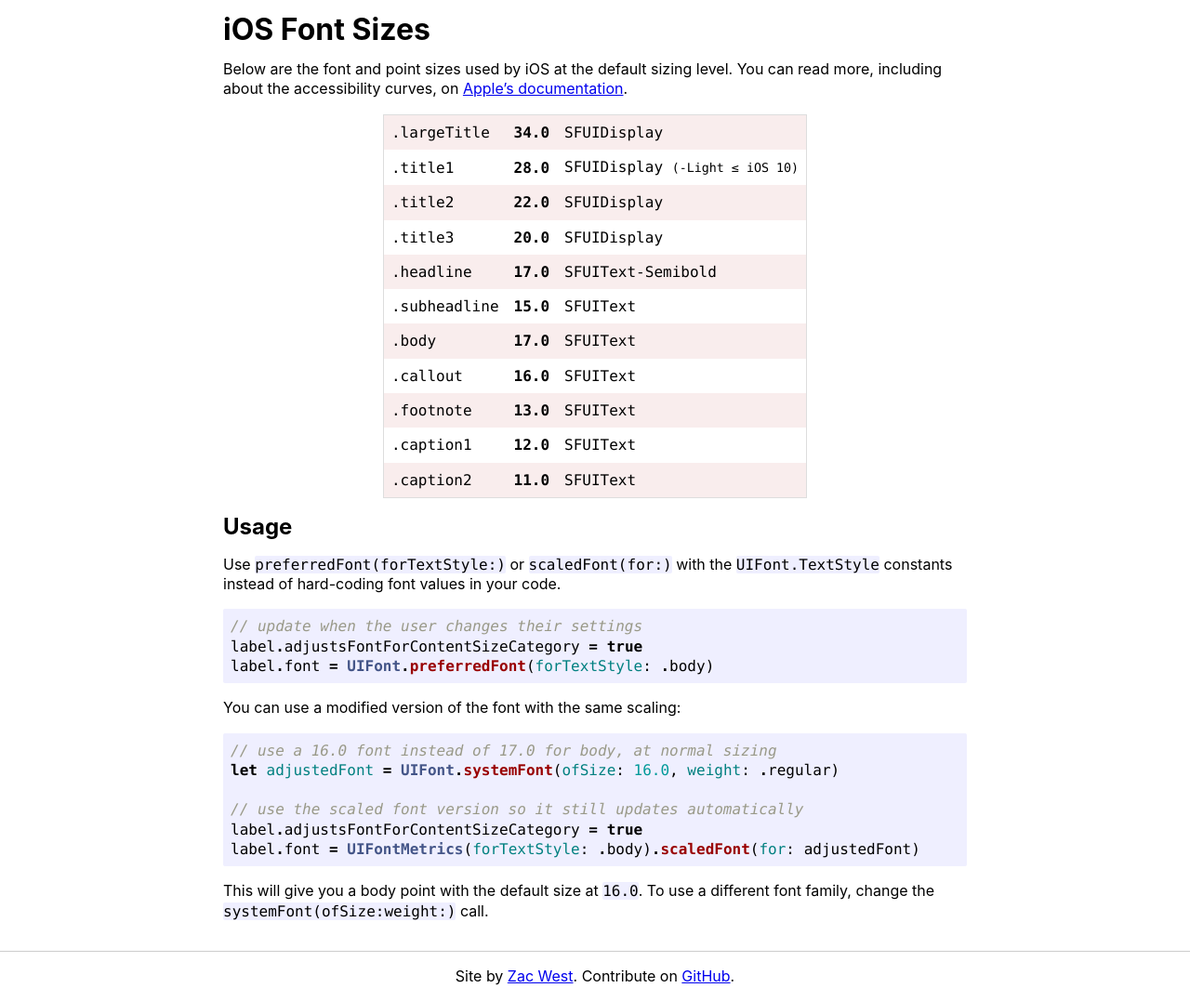
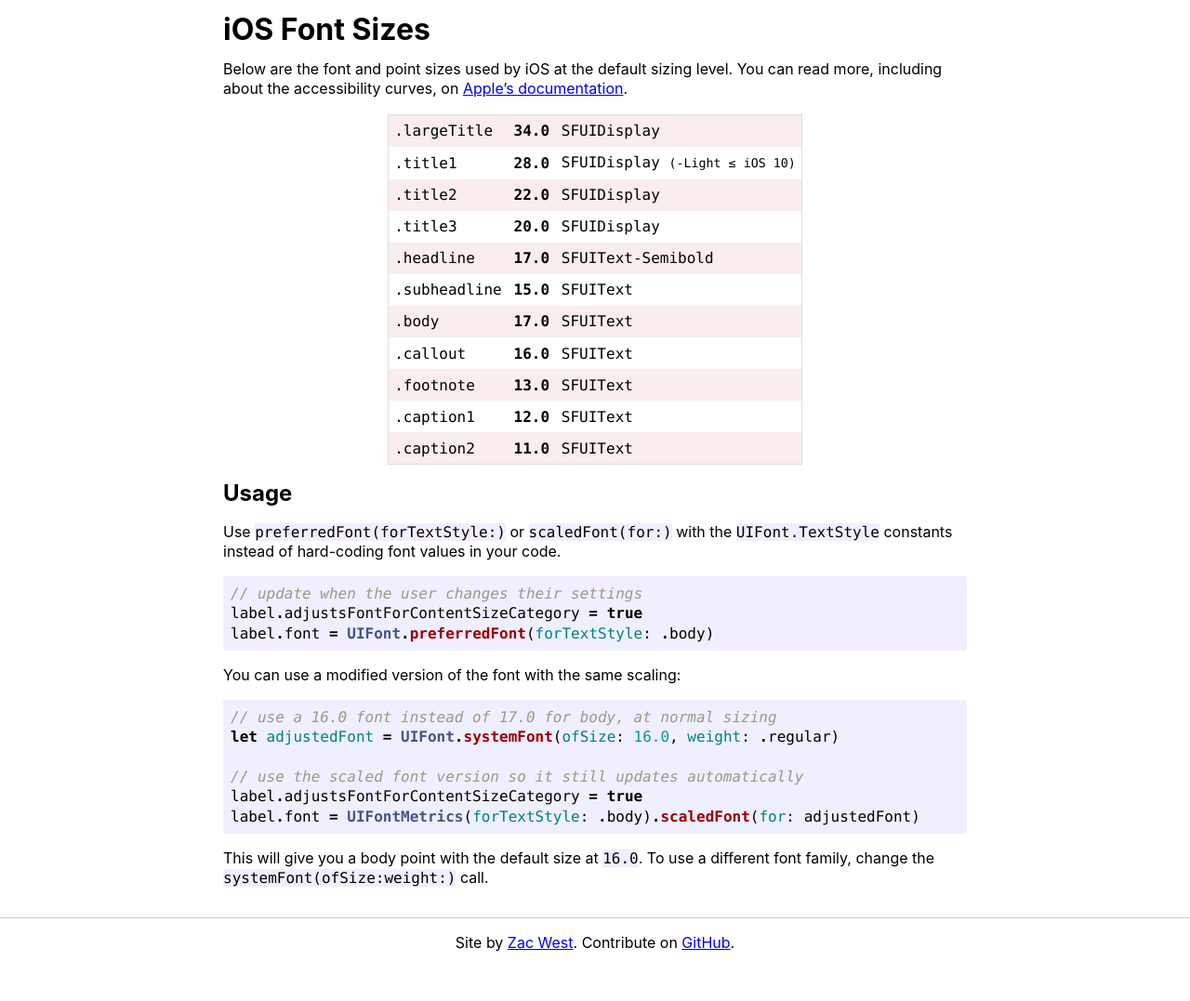
Before and after one commit to zacwest/iosfontsizes.com, a Jekyll site: the page built from index.md, in a window 1280 px wide. Shown: the whole page at 93% size. Built offline with Jekyll 4.4.1, drawn with Linux system fonts in a browser that asks for light colours; our own code applies the rules of GitHub Pages for plain Markdown files; after the commit the page ends 1042 px from its top, so only the background shows below that.

Commit message:
Less padding tho

```diff
--- a/_includes/main.scss
+++ b/_includes/main.scss
@@ -16,7 +16,7 @@ table {
   margin: 0 auto;
 
   td, th {
-  	padding: .5em;
+  	padding: .4em;
    	text-align: left;
   }
 
```
